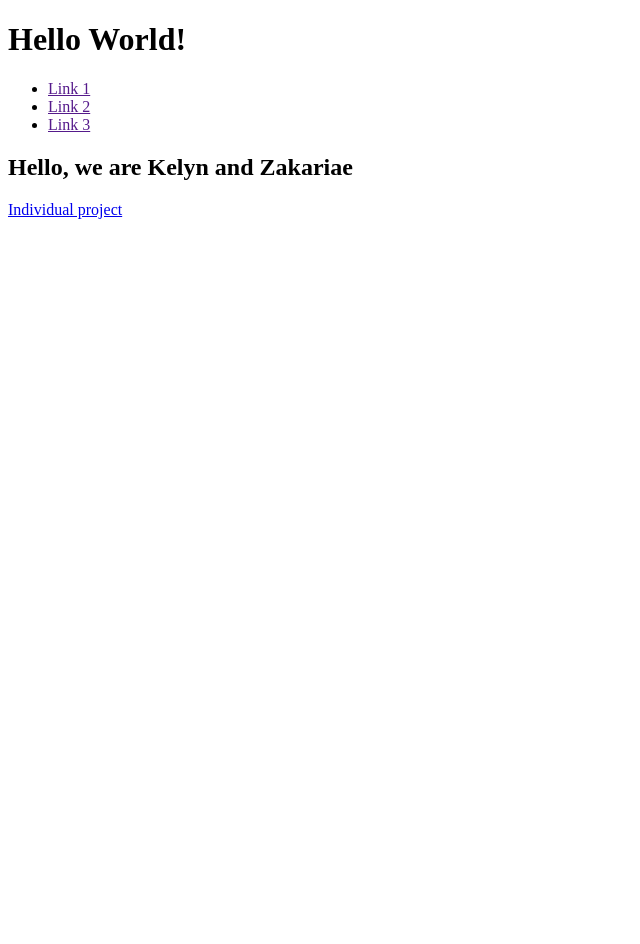
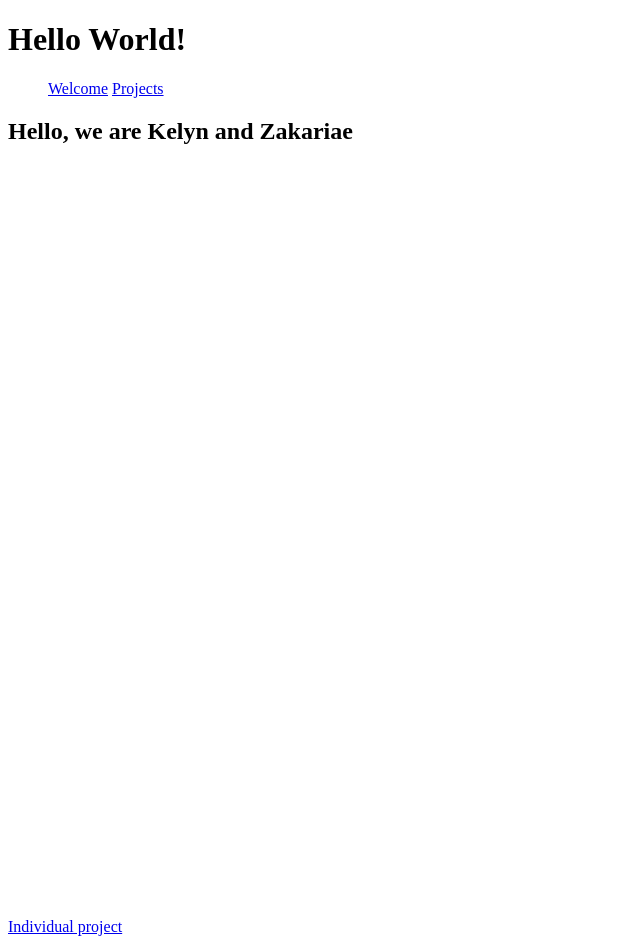
Before and after one commit to elmejdki/Personal-portfolio_keyln_zakariae, a plain HTML site: page index.html in a window 1280 px wide. Shown: the whole page, without its empty margins (0-640 px from the left). Before the commit the page ends 800 px from the top, so only its background shows below. Drawn offline with Linux system fonts and the light colour scheme.

Commit message:
Add some styling

```diff
--- a/css/style.css
+++ b/css/style.css
@@ -0,0 +1,9 @@
+@media only screen and (max-width: 600px) {
+  body {
+    background-color: lightblue;
+  }
+}
+
+#welcome-section{
+    height: 100vh;
+}
--- a/index.html
+++ b/index.html
@@ -11,13 +11,13 @@
     <main>
       <nav id="navbar">
         <ul class="navlinks">
-          <li><a href="">Link 1</a></li>
-          <li><a href="">Link 2</a></li>
-          <li><a href="">Link 3</a></li>
+          <a href="#welcome-section" >Welcome</a>
+          <a href="#projects">Projects</a>
         </ul>
       </nav>
       <section id="welcome-section">
         <h1>Hello, we are Kelyn and Zakariae</h1>
+        <a id="profile-link" href="https://github.com/elmejdki/Personal-portfolio_keyln_zakariae/pull/1"></a>
       </section>
       <section id="projects">
         <div class="project-tile">
```
